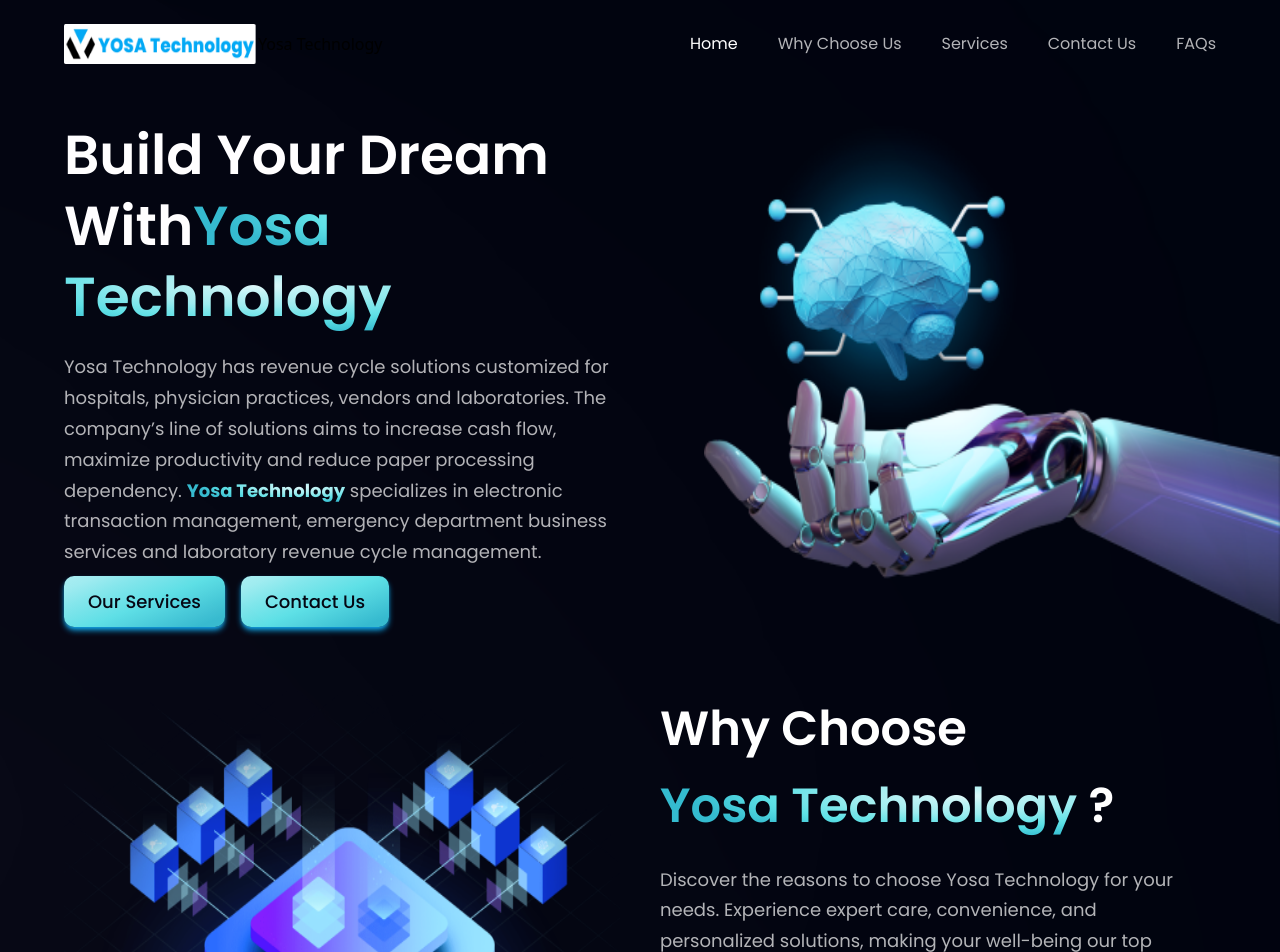
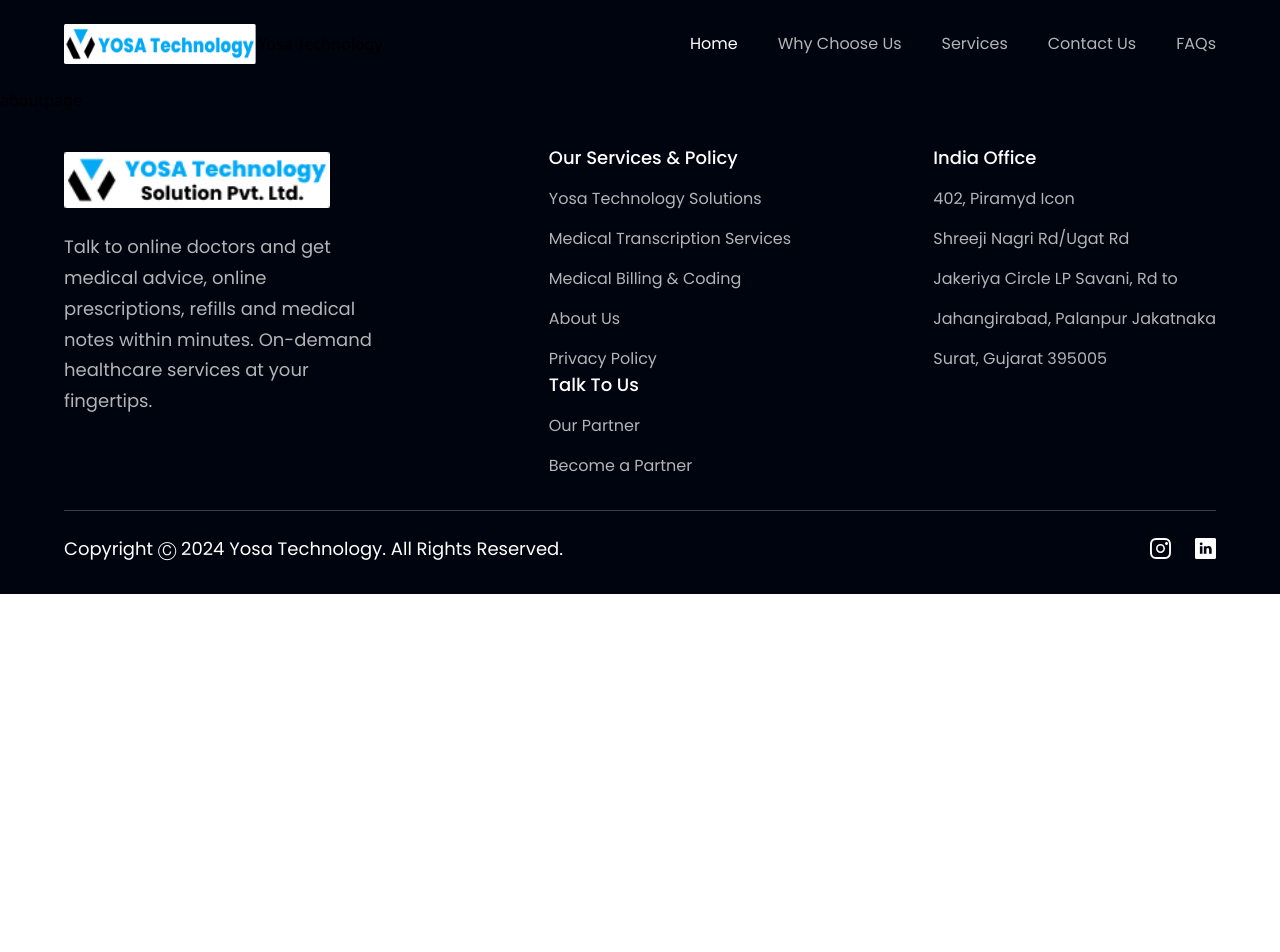
Before and after one commit to ankitmalik84/YosaTechnology, a React (Vite) app: page /aboutpage in a window 1280 px wide. Shown: the top 952 px of the page. After the commit the page ends 800 px from the top, so only its background shows below. Built offline with nearby package versions, Linux system fonts and the light colour scheme.

Commit message:
modified:   src/App.jsx

```diff
--- a/src/App.jsx
+++ b/src/App.jsx
@@ -11,7 +11,7 @@
   Timer,
 } from "./components";
 import AOS from "aos";
-import { AboutPage } from "./pages";
+import { AboutPage, HomePage } from "./pages";
 import "aos/dist/aos.css";
 const App = () => {
   AOS.init();
@@ -23,26 +23,15 @@
             <Navbar />
           </div>
         </div>
-
-        <div className={`bg-primary ${styles.flexStart}`}>
-          <div className={`${styles.boxWidth}`}>
-            <Hero />
-          </div>
-        </div>
-
+        <Routes>
+          <Route path="/" element={<HomePage />} />
+          <Route path="/aboutPage" element={<AboutPage />} />
+        </Routes>
         <div className={`bg-primary ${styles.paddingX} ${styles.flexCenter}`}>
           <div className={`${styles.boxWidth}`}>
-            <AboutUs />
-            <Services />
-            <Timer />
-            <Mentor />
-            <FAQ />
             <Footer />
           </div>
         </div>
-        <Routes>
-          <Route path="/aboutpage" element={<AboutPage />} />
-        </Routes>
       </Router>
     </div>
   );
--- /dev/null
+++ b/src/pages/HomePage.jsx
@@ -0,0 +1,23 @@
+import styles from "../style";
+import { AboutUs, Hero, Services, Mentor, FAQ, Timer } from "../components";
+const HomePage = () => (
+  <div>
+    <div className={`bg-primary ${styles.flexStart}`}>
+      <div className={`${styles.boxWidth}`}>
+        <Hero />
+      </div>
+    </div>
+
+    <div className={`bg-primary ${styles.paddingX} ${styles.flexCenter}`}>
+      <div className={`${styles.boxWidth}`}>
+        <AboutUs />
+        <Services />
+        <Timer />
+        <Mentor />
+        <FAQ />
+      </div>
+    </div>
+  </div>
+);
+
+export default HomePage;
--- a/src/pages/index.js
+++ b/src/pages/index.js
@@ -1,3 +1,4 @@
 import AboutPage from "./AboutPage";
+import HomePage from "./HomePage";
 
-export { AboutPage };
+export { AboutPage, HomePage };
```
